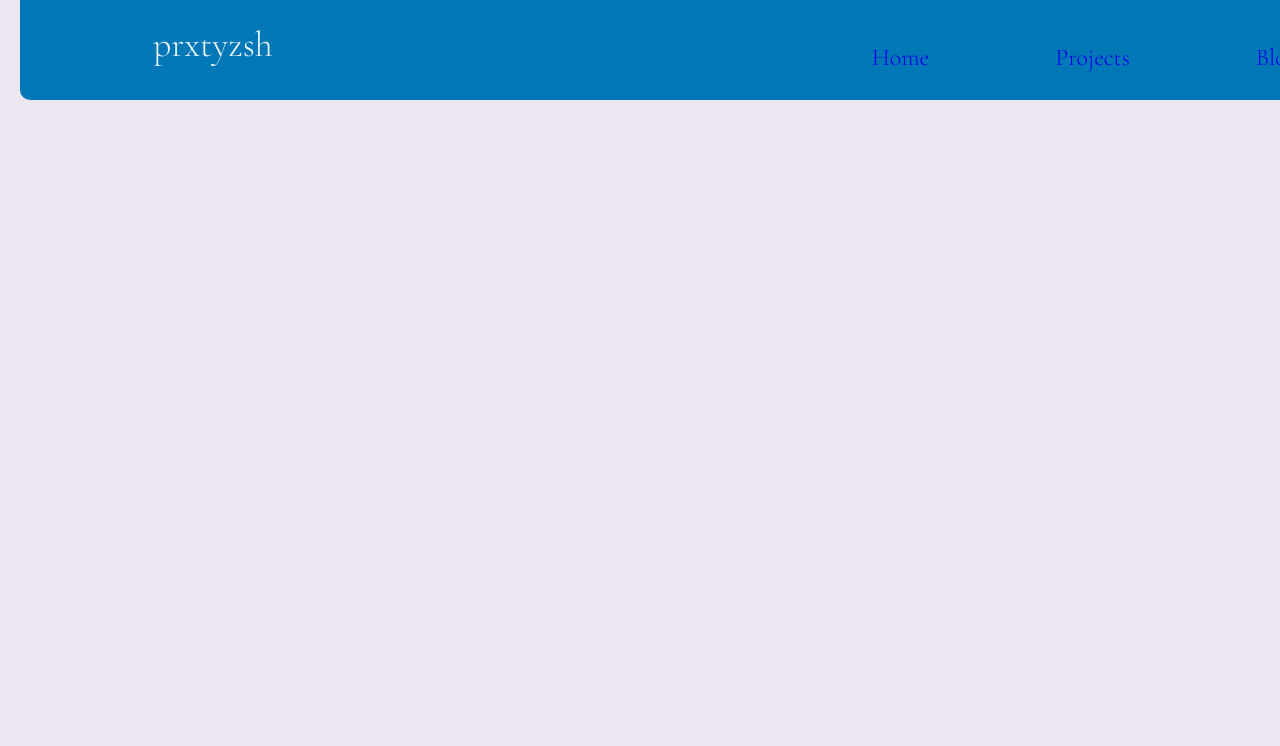
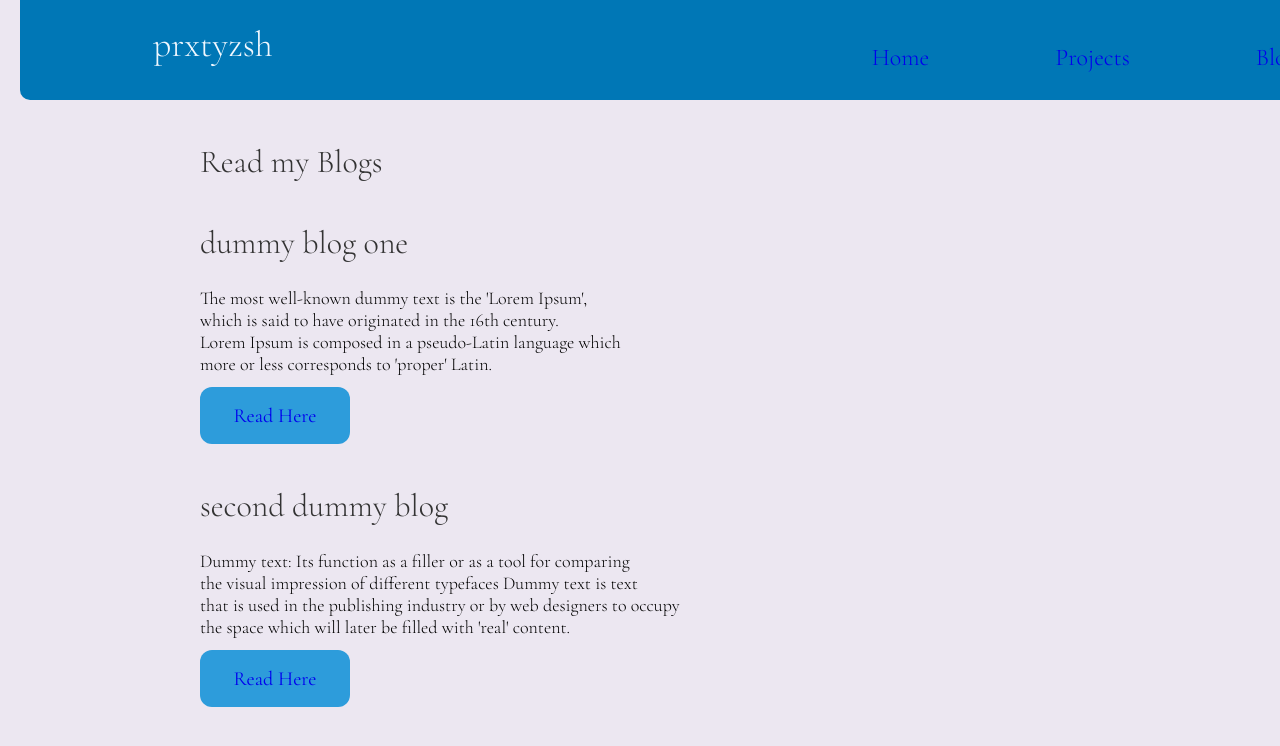
Before and after one commit to beeryani/portfolio_website, a plain HTML site: page blog.html in a window 1280 px wide. Shown: the top 746 px of the page. Drawn offline with nearby package versions, Linux system fonts and the light colour scheme.

Commit message:
chore: update blog page and stylesheet

```diff
--- a/blog.html
+++ b/blog.html
@@ -17,5 +17,28 @@
             <div class="about button"><a href="blog.html" style="text-decoration: none;">Blogs</a></div>
         </div>
     </div>
+    <div class="story">Read my Blogs</div>
+
+    <div class="story">dummy blog one</div>
+    <div class="desc heightOne">
+        The most well-known dummy text is the 'Lorem Ipsum',
+        <br>which is said to have originated in the 16th century.
+        <br>Lorem Ipsum is composed in a pseudo-Latin language which
+        <br>more or less corresponds to 'proper' Latin.
+    </div>
+    <div class="project button">
+        <button class="blue"><a href="https://github.com/praty-1698/neogcamp_lessontwo" style="text-decoration: none;">Read Here</a></button>
+    </div>
+
+    <div class="story">second dummy blog</div>
+    <div class="desc heightOne">
+        Dummy text: Its function as a filler or as a tool for comparing
+        <br>the visual impression of different typefaces Dummy text is text
+        <br>that is used in the publishing industry or by web designers to occupy
+        <br>the space which will later be filled with 'real' content.
+    </div>
+    <div class="project button">
+        <button class="blue"><a href="https://github.com/praty-1698/neogcamp_lessontwo" style="text-decoration: none;">Read Here</a></button>
+    </div>
 </body>
 </html>
--- a/style.css
+++ b/style.css
@@ -94,3 +94,7 @@ body{
 .height{
     height: 50px;
 }
+
+.heightOne{
+    height: 100px;
+}
```
